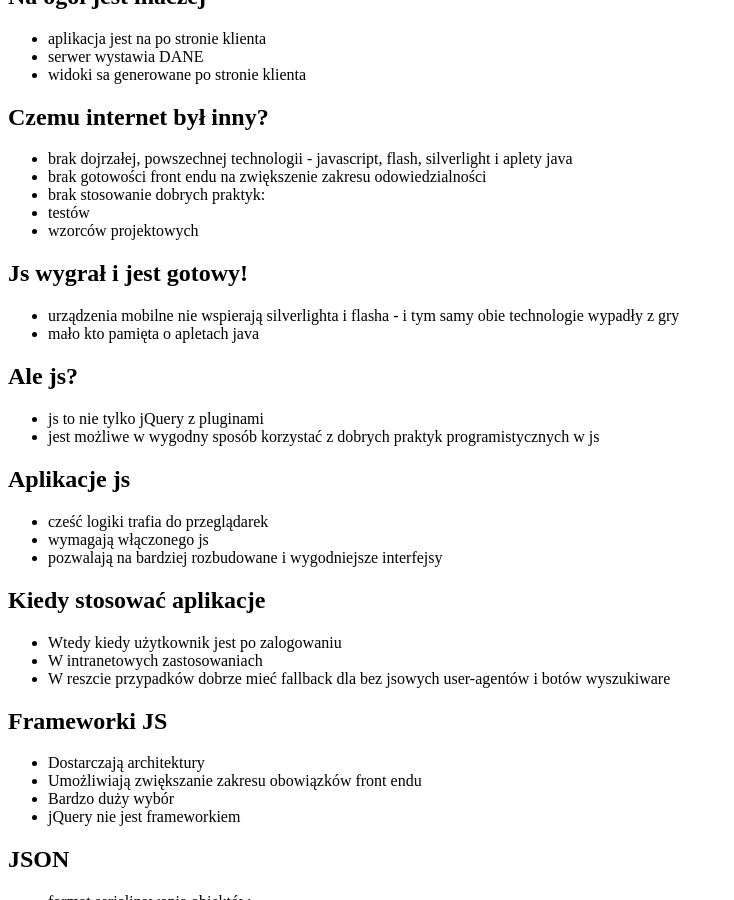
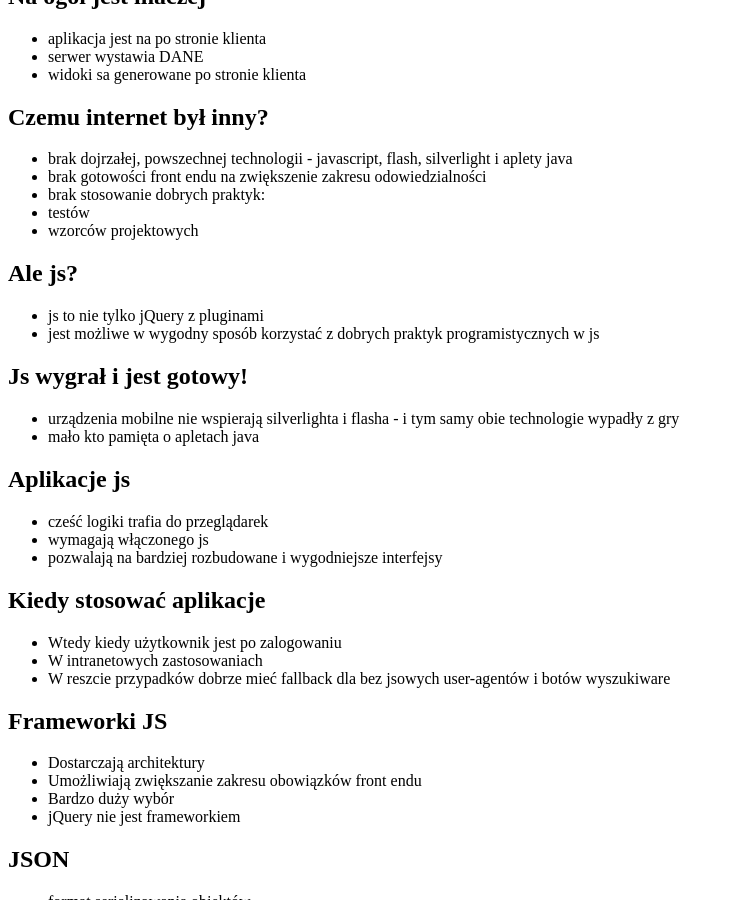
Before and after one commit to marcin-wosinek/frameworki-js-i-json, a Jekyll site: the page built from index.md, in a window 1280 px wide and 900 px high, scrolled down 657 px. Shown: the whole window, without its empty margins (0-734 px from the left). Built offline with Jekyll 4.4.1, drawn with Linux system fonts in a browser that asks for light colours; Markdown is read by kramdown in place of the engine named in the settings.

Commit message:
Change places of slides

```diff
--- a/index.md
+++ b/index.md
@@ -40,13 +40,13 @@ title: Frameworki js i json
  * testów
  * wzorców projektowych
 
+## Ale js?
+* js to nie tylko jQuery z pluginami
+* jest możliwe w wygodny sposób korzystać z dobrych praktyk programistycznych w js
+
 ## Js wygrał i jest gotowy!
 * urządzenia mobilne nie wspierają silverlighta i flasha - i tym samy obie technologie wypadły z gry
 * mało kto pamięta o apletach java
-
-## Ale js?
-* js to nie tylko jQuery z pluginami
-* jest możliwe w wygodny sposób korzystać z dobrych praktyk programistycznych w js
 
 ## Aplikacje js
 * cześć logiki trafia do przeglądarek
```
